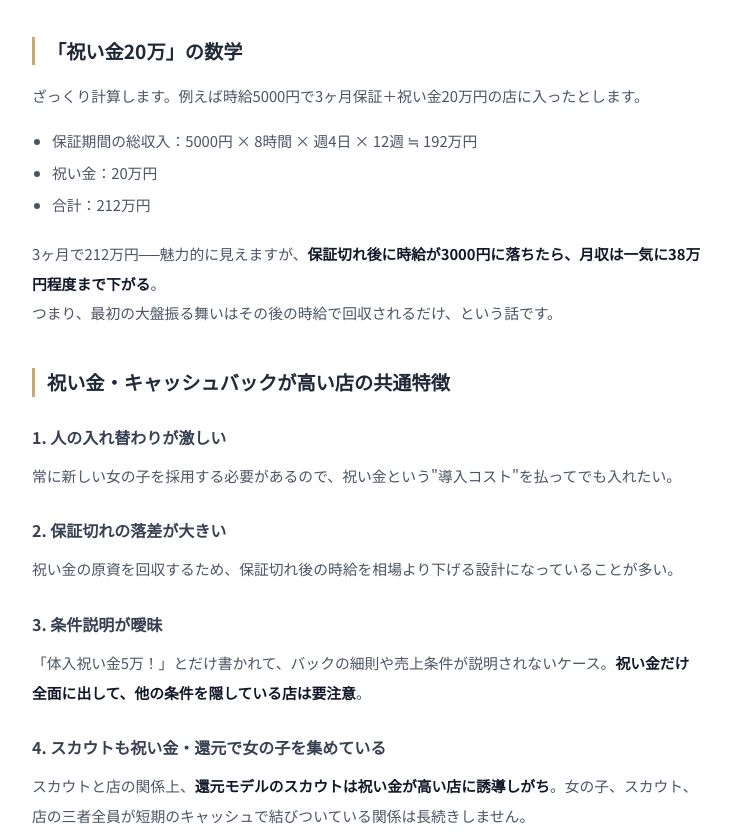
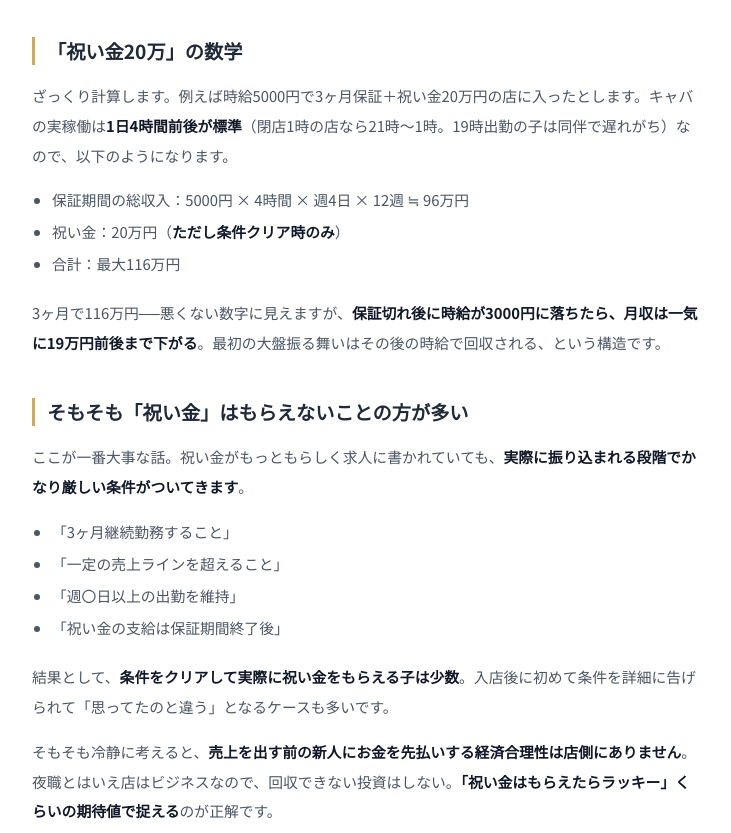
Before and after one commit to takumipoker1-ux/grace-sc, a plain HTML site: page articles/iwaikin-kangen-wana.html in a window 1280 px wide. Shown: the part 681-1514 px from the top of the page, without its empty margins (272-1003 px from the left). Drawn offline with nearby package versions, Linux system fonts and the light colour scheme.

Commit message:
auto: update site 2026-04-23 03:30

```diff
--- a/articles/iwaikin-kangen-wana.html
+++ b/articles/iwaikin-kangen-wana.html
@@ -104,14 +104,24 @@
 <p>①なら問題ありません。ただし現実は②のパターンが圧倒的に多い。<strong>祝い金が高いほど、保証切れ後の落差も大きくなる</strong>のが一般的です。</p>
 
 <h2>「祝い金20万」の数学</h2>
-<p>ざっくり計算します。例えば時給5000円で3ヶ月保証＋祝い金20万円の店に入ったとします。</p>
+<p>ざっくり計算します。例えば時給5000円で3ヶ月保証＋祝い金20万円の店に入ったとします。キャバの実稼働は<strong>1日4時間前後が標準</strong>（閉店1時の店なら21時〜1時。19時出勤の子は同伴で遅れがち）なので、以下のようになります。</p>
 <ul>
-<li>保証期間の総収入：5000円 × 8時間 × 週4日 × 12週 ≒ 192万円</li>
-<li>祝い金：20万円</li>
-<li>合計：212万円</li>
+<li>保証期間の総収入：5000円 × 4時間 × 週4日 × 12週 ≒ 96万円</li>
+<li>祝い金：20万円（<strong>ただし条件クリア時のみ</strong>）</li>
+<li>合計：最大116万円</li>
 </ul>
-<p>3ヶ月で212万円──魅力的に見えますが、<strong>保証切れ後に時給が3000円に落ちたら、月収は一気に38万円程度まで下がる</strong>。<br>
-つまり、最初の大盤振る舞いはその後の時給で回収されるだけ、という話です。</p>
+<p>3ヶ月で116万円──悪くない数字に見えますが、<strong>保証切れ後に時給が3000円に落ちたら、月収は一気に19万円前後まで下がる</strong>。最初の大盤振る舞いはその後の時給で回収される、という構造です。</p>
+
+<h2>そもそも「祝い金」はもらえないことの方が多い</h2>
+<p>ここが一番大事な話。祝い金がもっともらしく求人に書かれていても、<strong>実際に振り込まれる段階でかなり厳しい条件がついてきます</strong>。</p>
+<ul>
+<li>「3ヶ月継続勤務すること」</li>
+<li>「一定の売上ラインを超えること」</li>
+<li>「週〇日以上の出勤を維持」</li>
+<li>「祝い金の支給は保証期間終了後」</li>
+</ul>
+<p>結果として、<strong>条件をクリアして実際に祝い金をもらえる子は少数</strong>。入店後に初めて条件を詳細に告げられて「思ってたのと違う」となるケースも多いです。</p>
+<p>そもそも冷静に考えると、<strong>売上を出す前の新人にお金を先払いする経済合理性は店側にありません</strong>。夜職とはいえ店はビジネスなので、回収できない投資はしない。<strong>「祝い金はもらえたらラッキー」くらいの期待値で捉える</strong>のが正解です。</p>
 
 <h2>祝い金・キャッシュバックが高い店の共通特徴</h2>
 
@@ -139,7 +149,16 @@
 
 <h2>祝い金がゼロの店の方が、実は稼げることも多い</h2>
 <p>祝い金がゼロの店は、<strong>その分を時給や売上バックに回している</strong>ケースが多い。表面のキャッシュは少ないけれど、トータルで見れば上回ることがよくあります。</p>
-<p>短期で20万もらって3ヶ月後に辞めるより、<strong>祝い金ゼロでも1年働いて総額800万になる店の方が価値がある</strong>。これが本来の店選びの判断軸です。</p>
+<p>短期で20万もらって3ヶ月後に辞めるより、<strong>祝い金ゼロでも1年働いて安定して稼げる店の方が価値がある</strong>。これが本来の店選びの判断軸です。</p>
+
+<h2>見落とされがち：「実績」は次の店への最強の資産</h2>
+<p>祝い金・還元の罠にハマる人が見落としているのが、<strong>"合う店で積み上げた実績"そのものが次のキャリアの資産になる</strong>という視点です。</p>
+<ul>
+<li>「〇〇店で月150万を半年継続」という実績は、次の店との時給交渉の最強の材料になる</li>
+<li>同じ時給帯から始めるのではなく、実績を根拠に上のランクから条件交渉できる</li>
+<li>指名客がついていれば、移籍先でも立ち上がりが圧倒的に早い</li>
+</ul>
+<p>つまり、<strong>祝い金20万より、実績1つ作った方が長期的に得る金額は桁違いに大きい</strong>。祝い金で選んで3ヶ月で辞める動き方は、結果的に「同じ初期時給ループ」から抜け出せなくなる原因になります。</p>
 
 <h2>結論：入り口のキャッシュより、出口の条件を見る</h2>
 <p>祝い金・キャッシュバックは、店側にとっての"釣りエサ"として機能しています。<strong>短期の現金より、保証切れ後の条件と店の構造を見る</strong>癖をつけるだけで、店選びの失敗率は大幅に下がります。</p>
```
